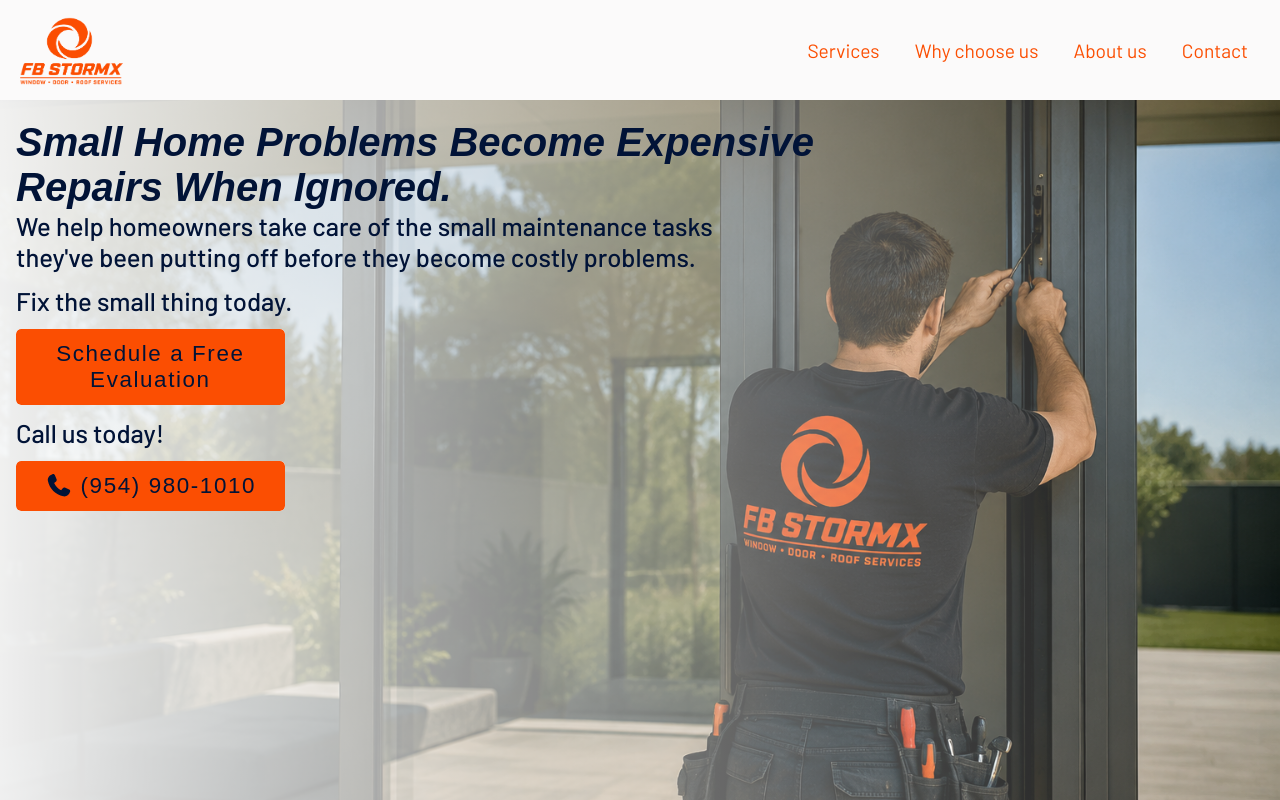
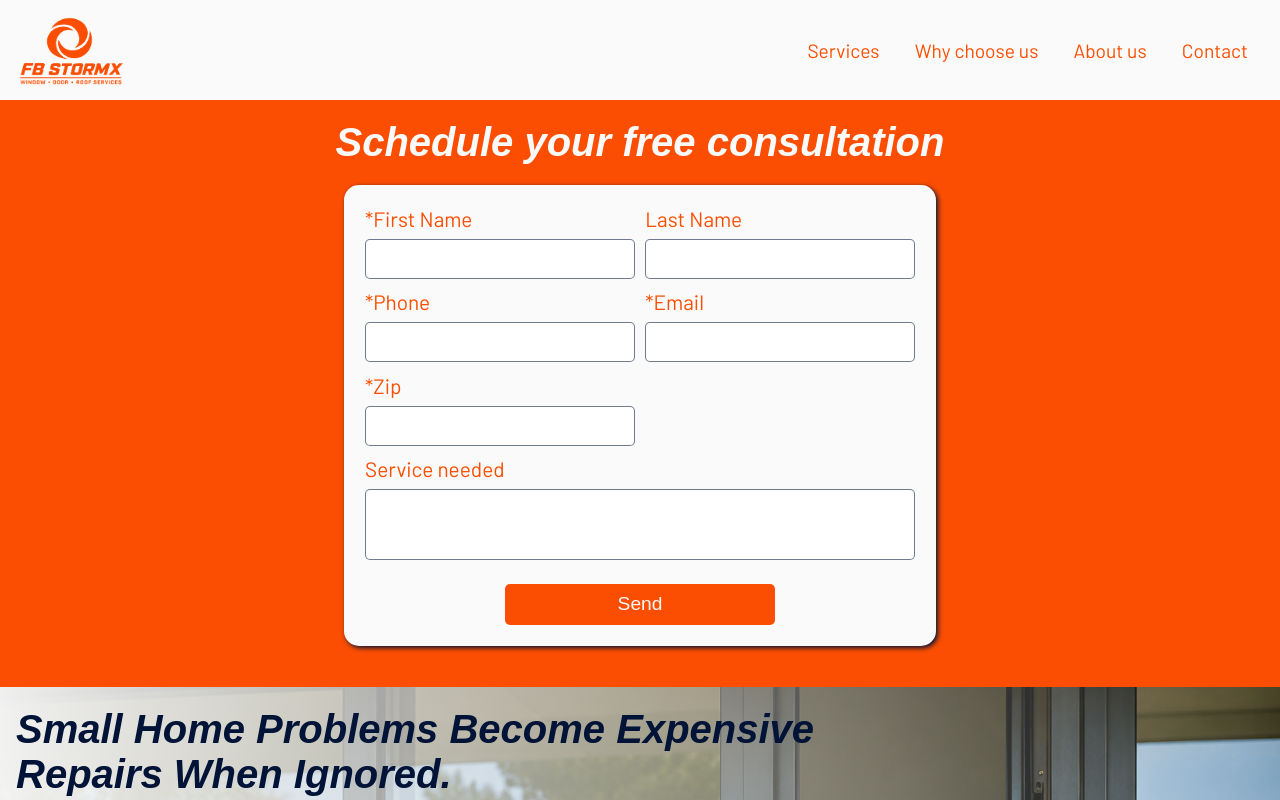
Before and after one commit to vvalenv/FBStormX, a React (Vite) app: page / in a window 1280 px wide. Shown: the top 800 px of the page. Built offline with nearby package versions, Linux system fonts and the light colour scheme; a web font is replaced by a local one.

Commit message:
formulario en el main

```diff
--- a/src/App.jsx
+++ b/src/App.jsx
@@ -4,13 +4,11 @@ import './styles/Header.css'
 import './styles/Main.css'
 import './styles/Footer.css'
 import { Init } from './components/pages/inicio'
-import { ContactM } from './components/pages/contact'
 
 function App() {
   return (
     <Routes>
       <Route path="/" element={<Init />}/>
-      <Route path="/contact" element={<ContactM />}/>
     </Routes>
   )
 }
--- a/src/components/layouts/UX-components.jsx
+++ /dev/null
@@ -1,11 +0,0 @@
-import { FontAwesomeIcon } from '@fortawesome/react-fontawesome';
-import { faPhone } from "@fortawesome/free-solid-svg-icons";
-
-export function Boton({contact,iconPhone,title}) {
-    return (
-        <button className="btn_schedule" onClick={contact}>
-            {iconPhone && <FontAwesomeIcon icon={faPhone} className='icon-phone'/> }
-            {title}
-        </button>
-    );
-}
--- a/src/components/layouts/footer.jsx
+++ b/src/components/layouts/footer.jsx
@@ -6,15 +6,15 @@ export function Footer() {
     return (
         <footer className='footer'>
             <div className="d-footer-info">
-                <p className='p-footer'><FontAwesomeIcon icon={faLocationDot} style={{color: "#FB4E02",}} /> Proudly serving south florida</p>
-                <p className="p-footer"><FontAwesomeIcon icon={faClock} style={{color: "#fb4e02",}}/> On-time services</p>
-                <p className="p-footer"><FontAwesomeIcon icon={faCircleCheck} style={{color: "#fb4e02",}} /> Satisfaction guaranteed</p>
-                <p className="p-footer"><FontAwesomeIcon icon={faShieldHalved} style={{color: "#fb4e02",}} /> Licensed and injured</p>
+                <p className='p-footer'><FontAwesomeIcon icon={faLocationDot} style={{color: "#fbfafa",}} /> Proudly serving south florida</p>
+                <p className="p-footer"><FontAwesomeIcon icon={faClock} style={{color: "#fbfafa",}}/> On-time services</p>
+                <p className="p-footer"><FontAwesomeIcon icon={faCircleCheck} style={{color: "#fbfafa",}} /> Satisfaction guaranteed</p>
+                <p className="p-footer"><FontAwesomeIcon icon={faShieldHalved} style={{color: "#fbfafa",}} /> Licensed and injured</p>
             </div>
             <div className='d-social'>
-                <FontAwesomeIcon icon={faInstagram} style={{color: "#FB4E02",}} className='i-social' />
-                <FontAwesomeIcon icon={faFacebook} style={{color: "#fb4e02",}} className='i-social' />
-                <FontAwesomeIcon icon={faYoutube} style={{color: "#fb4e02",}} className='i-social' />
+                <FontAwesomeIcon icon={faInstagram} style={{color: "#fbfafa",}} className='i-social' />
+                <FontAwesomeIcon icon={faFacebook} style={{color: "#fbfafa",}} className='i-social' />
+                <FontAwesomeIcon icon={faYoutube} style={{color: "#fbfafa",}} className='i-social' />
             </div>
         </footer>
     )
--- a/src/components/layouts/main_init.jsx
+++ b/src/components/layouts/main_init.jsx
@@ -1,30 +1,84 @@
-import { Boton } from "./UX-components";
 import roof from "../../assets/icons/roof.png";
 import door from "../../assets/icons/door.png";
 import windowIcon from "../../assets/icons/window.png";
 import construction from "../../assets/icons/construction.png";
 import truck from "../../assets/icons/truck.png";
 import glue from "../../assets/icons/glue.png";
-import { useNavigate } from 'react-router-dom';
+//import { useNavigate } from 'react-router-dom';
+import { FontAwesomeIcon } from '@fortawesome/react-fontawesome';
+import { faPhone } from "@fortawesome/free-solid-svg-icons";
+import { useState } from 'react';
 
 
 export function Main() {
-    const navigate = useNavigate();
-    const navegaC = () => {
-        navigate('/contact');
-    };
+    //const navigate = useNavigate();
+    //const navegaC = () => {
+    //    navigate('/contact');
+    //};
+    const [origen] = useState(() => {
+        if (typeof window === 'undefined' || typeof document === 'undefined') {
+            return 'Directo / Desconocido';
+        }
+        // 1. Primero intentamos leer el localStorage por si el usuario ya estuvo navegando
+        const origenGuardado = localStorage.getItem('origen_marketing');
+        if (origenGuardado) {
+            return origenGuardado;
+        }
+        // 2. Por las dudas, si entró DIRECTAMENTE a esta sección desde Instagram con el UTM, lo leemos de la URL
+        const params = new URLSearchParams(window.location.search);
+        const utmSource = params.get('utm_source');
+        if (utmSource) {
+            localStorage.setItem('origen_marketing', utmSource); // Lo guardamos para el futuro
+            console.log(utmSource);
+            return utmSource;
+        }
+
+        return 'Directo / Desconocido';
+    });
     return (
         <div className="div_main">
+            <section className="main-contact">
+                <h1 className="title_main secondary-t">Schedule your free consultation</h1>
+                <form action="https://webto.salesforce.com/servlet/servlet.WebToLead?encoding=UTF-8&orgId=00D3h00000679PE" method="POST" className="form-contact">
+                    <input type="hidden" name="oid" value="00D3h00000679PE" />
+                    <input type="hidden" name="retURL" value="https://fb-storm-x.vercel.app/" />
+                    <input type="hidden" id="lead_source" name="lead_source" value="Digital Marketing" />
+                    <input type="hidden" id="00N3h00000G85zg" name="00N3h00000G85zg" value={origen} />
+
+                    <div className="form-group">
+                        <label htmlFor="first_name">*First Name</label>
+                        <input  id="first_name" maxLength="40" name="first_name" size="20" type="text" required />
+                    </div>
+                    <div className="form-group">
+                        <label htmlFor="last_name">Last Name</label>
+                        <input  id="last_name" maxLength="80" name="last_name" size="20" type="text" />
+                    </div>
+                    <div className="form-group">
+                        <label htmlFor="phone">*Phone</label>
+                        <input  id="phone" maxLength="40" name="phone" size="20" type="text" required />
+                    </div>
+                    <div className="form-group">
+                        <label htmlFor="email">*Email</label>
+                        <input  id="email" maxLength="80" name="email" size="20" type="text" required />
+                    </div>
+                    <div className="form-group">
+                        <label htmlFor="zip">*Zip</label>
+                        <input  id="zip" maxLength="20" name="zip" size="20" type="text" />
+                    </div>
+                    <div className="form-group d-textarea">
+                        <label htmlFor="description">Service needed</label>
+                        <textarea id="description" name="description"></textarea>
+                    </div>
+                    <input type="submit" name="submit" className="submit-contact" value="Send"/>
+                </form>
+            </section>
             <section className="section1_main">
                 <h1 className="title_main main-t">Small Home Problems Become Expensive Repairs When Ignored.</h1>
                 <p className="subtitle_main">We help homeowners take care of the small maintenance tasks they've been putting off before they become costly problems.</p>
                 <p className="subtitle_main aux">Fix the small thing today.</p>
                 <div>
-                    <Boton contact={navegaC} iconPhone={false} title="Schedule a Free Evaluation"/>
-                    <div>
-                        <p className="p-contact">Call us today!</p>
-                        <Boton iconPhone={true} title=" (954) 980-1010"/>
-                    </div>
+                    <p className="p-contact">Call us today!</p>
+                    <button className="btn_schedule"><FontAwesomeIcon icon={faPhone}/> (305) 519-1550</button>
                 </div>
             </section>
             <section className="section2_main">
--- a/src/components/pages/contact.jsx
+++ /dev/null
@@ -1,15 +0,0 @@
-import { Footer } from "../layouts/footer";
-import { NavBar } from "../layouts/header";
-import { Contact } from "../layouts/main_contact";
-
-export function ContactM() {
-    return (
-        <div className="body_init">
-            <>
-                <NavBar />
-                <Contact />
-                <Footer />
-            </>
-        </div>
-    )
-}
--- a/src/styles/App.css
+++ b/src/styles/App.css
@@ -83,25 +83,27 @@ h1,h2,h3,h4 {
 
   .main-contact {
     min-height: 60vh;
+    background-color: #FB4E02;
   }
 
   .main-contact h1 {
     margin: 0.5em 0;
+    color: #fbfafa;
   }
 
   .form-contact {
     display: grid;
     grid-template-columns: repeat(4, 1fr);
     gap: 0.5em;
-    font-size: 1.3rem;
+    font-size: 1.2rem;
     align-items: center;
     justify-content: center;
     box-shadow: 2px 2px 5px #011337;
     padding: 1em;
     width: 80%;
-    color: #fff;
+    color: #FB4E02;
     border-radius: 15px;
-    background-color: #fb4d02;
+    background-color: #fbfafa;
     margin: auto;
     margin-bottom: 2em;
   }
@@ -114,28 +116,30 @@ h1,h2,h3,h4 {
   }
 
   .form-group input,textarea,select {
-    border: none;
+    border: 1px solid #0113378f;
+    color: #FB4E02;
     outline: none;
-    border-radius: 10px;
+    border-radius: 5px;
     padding: 8px;
     font-size: 1.2rem;
-    box-shadow: 2px 2px 5px #011337;
   }
 
   .d-textarea textarea {
     resize: none;
-    height: 5em;
+    height: 3em;
     font-family: Barlow;
   }
 
   .submit-contact {
-    font-size: 1.3rem;
+    font-size: 1.2rem;
     padding: 0.5em;
     border: none;
-    border-radius: 10px;
+    border-radius: 5px;
     cursor: pointer;
-    box-shadow: 2px 2px 5px #011337;
-    background-color: #fff;
+    background-color: #FB4E02;
+    color: #fbfafa;
+    margin-top: 0.7em;
+    grid-column: 2 / span 2;
   }
 
 
@@ -153,6 +157,8 @@ h1,h2,h3,h4 {
 
   .form-contact {
     max-width: 550px;
+    font-size: 1.3rem;
+    margin: 0 auto 2em auto;
   }
 
   .form-group {
@@ -160,12 +166,8 @@ h1,h2,h3,h4 {
   }
 
   .d-textarea {
+    height: 5em;
     grid-column: span 4;
   }
 
-  .submit-contact {
-    grid-column: 2 / span 2;
-    margin-top: 1em;
-  }
-
 }
--- a/src/styles/Footer.css
+++ b/src/styles/Footer.css
@@ -14,7 +14,7 @@
 .p-footer {
   font-size: 1.3rem;
   word-break: break-word;
-  color: #FB4E02;
+  color: #fbfafa;
 }
 
 .d-social {
--- a/src/styles/Main.css
+++ b/src/styles/Main.css
@@ -11,7 +11,7 @@ section {
 /*SECCION 1*/
 
 .section1_main {
-  height: calc(100vh - 100px);
+  height: 90vh;
   display: flex;
   flex-direction: column;
   background-image: linear-gradient(to right, #ffffffc2, #ffffff17 140%), url('../assets/img_main.png');
```
Also changed, not shown: src/components/layouts/main_contact.jsx (deleted, +0 -64 lines).
